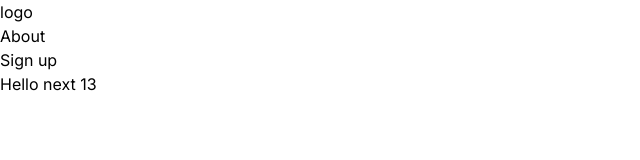
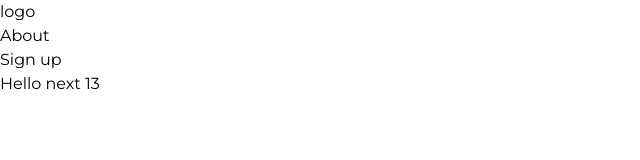
Before and after one commit to ri-commits/next-split-test, a Next.js app: page / in a window 1280 px wide. Shown: the top 160 px of the page, without its empty margins (0-640 px from the left). Built offline with nearby package versions, Linux system fonts and the light colour scheme.

Commit message:
TAILWIND

```diff
--- a/app/layout.jsx
+++ b/app/layout.jsx
@@ -1,12 +1,16 @@
 import "./globals.css";
-import { Inter } from "next/font/google";
+import { Montserrat } from "next/font/google";
 
-const inter = Inter({ subsets: ["latin"] });
+const montserrat = Montserrat({
+  subsets: ["latin"],
+  weight: ["400", "700"],
+  variable: "--font-montserrat",
+});
 
 export const metadata = {
   title: {
     default: "NextJS App",
-    template: "%s",
+    template: "%s ",
   },
   description: "Generated by create next app",
 };
@@ -14,7 +18,7 @@ export const metadata = {
 export default function RootLayout({ children }) {
   return (
     <html lang="en">
-      <body className={inter.className}>
+      <body className={montserrat.className}>
         <nav>
           <h1>logo</h1>
           <ul>
--- a/app/page.jsx
+++ b/app/page.jsx
@@ -1,9 +1,7 @@
-import Image from "next/image";
-
 export default function Home() {
   return (
     <main>
-      <h1>Hello next 13</h1>
+      <h1 className="">Hello next 13</h1>
     </main>
   );
 }
--- a/tailwind.config.js
+++ b/tailwind.config.js
@@ -1,18 +1,14 @@
 /** @type {import('tailwindcss').Config} */
 module.exports = {
   content: [
-    './pages/**/*.{js,ts,jsx,tsx,mdx}',
-    './components/**/*.{js,ts,jsx,tsx,mdx}',
-    './app/**/*.{js,ts,jsx,tsx,mdx}',
+    "./pages/**/*.{js,ts,jsx,tsx,mdx}",
+    "./components/**/*.{js,ts,jsx,tsx,mdx}",
+    "./app/**/*.{js,ts,jsx,tsx,mdx}",
   ],
   theme: {
     extend: {
-      backgroundImage: {
-        'gradient-radial': 'radial-gradient(var(--tw-gradient-stops))',
-        'gradient-conic':
-          'conic-gradient(from 180deg at 50% 50%, var(--tw-gradient-stops))',
-      },
+      montserrat: ["var(--font-montserrat)"],
     },
   },
   plugins: [],
-}
+};
```
